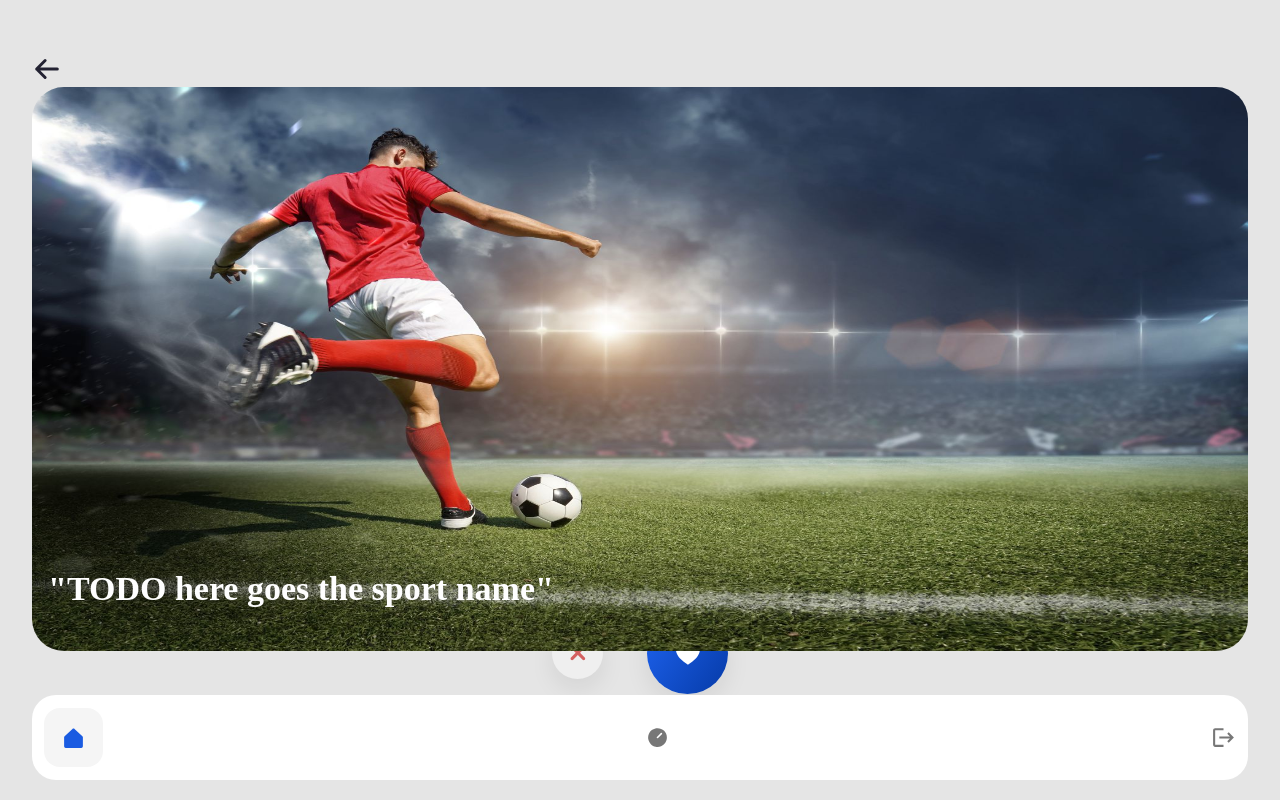
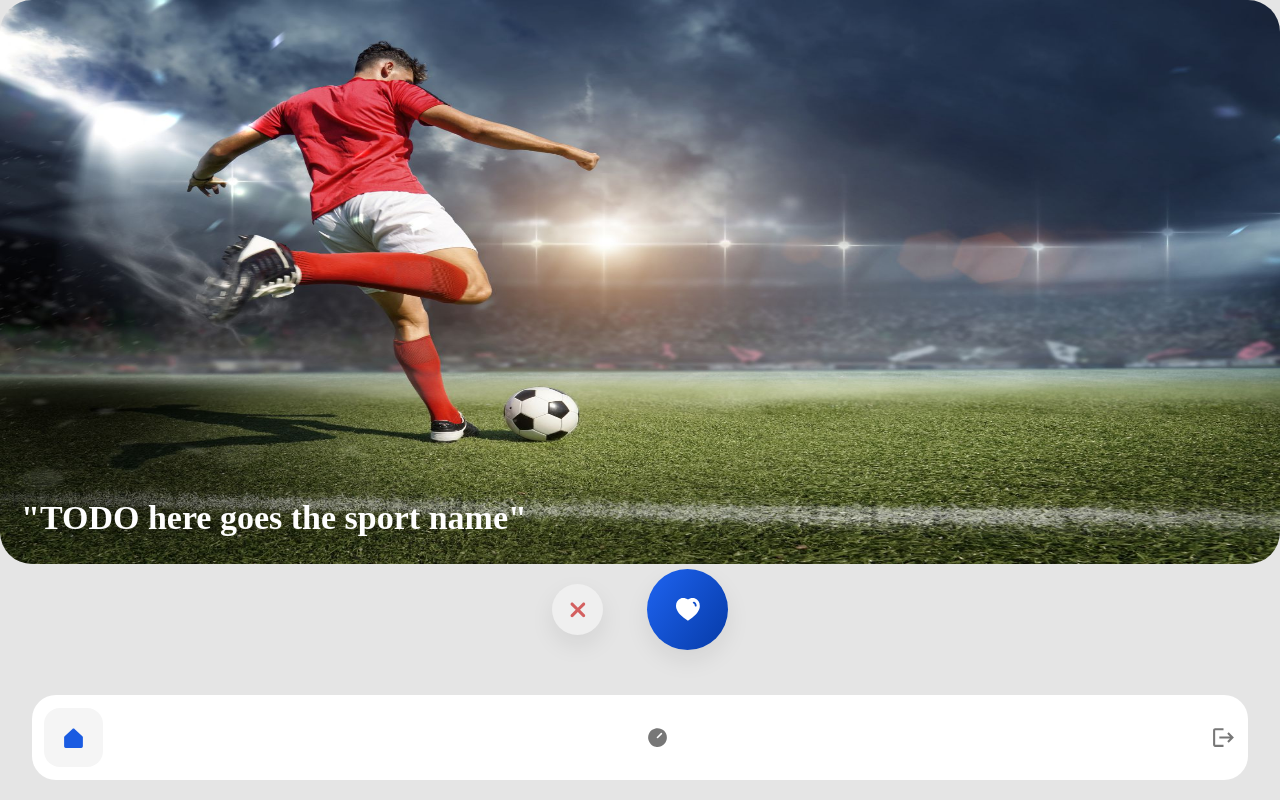
Before and after one commit to gabi04/greenrun2.0, a React (Create React App) app: page / in a window 1280 px wide. Built offline with nearby package versions, Linux system fonts and the light colour scheme.

Commit message:
style: improve home

```diff
--- a/src/App.tsx
+++ b/src/App.tsx
@@ -1,5 +1,4 @@
 import { AppStyled } from "./AppStyles";
-import LeftArrow from "./svgs/LeftArrow";
 import Footer from "./Components/Footer";
 import Scenes from "./scenes";
 import GreenRunContextProvider from "./contexts/GreenRunContext";
@@ -12,10 +11,6 @@ const App = (): JSX.Element => {
     <GreenRunContextProvider>
       <AppStyled>
         <div className="app__content">
-          <div className="app__content__header">
-            <LeftArrow />
-          </div>
-
           <div className="app__content__body">
             <Scenes />
           </div>
--- a/src/AppStyles.tsx
+++ b/src/AppStyles.tsx
@@ -2,26 +2,23 @@ import styled from "styled-components";
 
 export const AppStyled = styled.div`
   padding: 54px 32px 20px;
-  height: calc(100vh - 74px);
-  width: calc(100vw - 64px);
+  height: 100vh;
+  width: 100vw;
+  box-sizing: border-box;
   background-color: #e5e5e5;
   .app__content {
     display: grid;
     grid-template-areas:
-      "header"
       "body"
       "footer";
-    grid-template-rows: 33px calc(100% - 33px - 85px) 85px;
+    grid-template-rows: calc(100% - 85px - 40px) 85px;
+    row-gap: 40px;
     width: 100%;
     height: 100%;
-  }
-  .app__content__header {
-    grid-area: header;
   }
   .app__content__body {
     grid-area: body;
     height: inherit;
-    padding-bottom: 40px;
     box-sizing: border-box;
   }
   .app__content__footer {
--- a/src/scenes/History/index.tsx
+++ b/src/scenes/History/index.tsx
@@ -3,6 +3,7 @@ import axios from "axios";
 import { HistoryStyles } from "./HistoryStyles";
 import moment from "moment";
 import Sport from "./Sport";
+import LeftArrow from "../../svgs/LeftArrow";
 
 const History = (): JSX.Element => {
   const currentDate = moment().format("DD MMMM");
@@ -32,6 +33,7 @@ const History = (): JSX.Element => {
 
   return (
     <HistoryStyles>
+      <LeftArrow />
       <h1 className="history__title">History</h1>
       <p className="history__text--one">
         Lorem ipsum dolor sit amet, consectetur adipiscing elit.
--- a/src/scenes/Home/HomeStyles.jsx
+++ b/src/scenes/Home/HomeStyles.jsx
@@ -2,16 +2,37 @@ import styled from "styled-components";
 
 export const HomeStyles = styled.div`
   display: grid;
-  grid-template-rows: 564px calc(100% - 564px);
+  grid-template-rows: auto calc(100% - 564px + 54px);
   grid-template-areas:
     "image"
     "btns";
   height: 100%;
+  .home__img__container {
+    position: absolute;
+    top: 0;
+    left: 0;
+    right: 0;
+    bottom: calc(100vh - 564px);
+    height: 564px;
+  }
   .home__img {
     height: 100%;
     width: 100%;
     grid-area: image;
     border-radius: 32px;
+  }
+  .home__img__sport {
+    position: absolute;
+    bottom: 26px;
+    left: 21px;
+    font-family: "DM Sans";
+    font-style: normal;
+    font-weight: 700;
+    font-size: 34px;
+    line-height: 122.02%;
+    color: #fefefe;
+    object-fit: cover;
+    margin: 0;
   }
   .home__btns {
     grid-area: btns;
@@ -40,21 +61,4 @@ export const HomeStyles = styled.div`
       fill: white;
     }
   }
-
-  .home__img__container {
-    position: relative;
-  }
-
-  .home__img__sport {
-    position: absolute;
-    bottom: 8px;
-    left: 16px;
-    font-family: "DM Sans";
-    font-style: normal;
-    font-weight: 700;
-    font-size: 34px;
-    line-height: 122.02%;
-    color: #fefefe;
-    object-fit: cover;
-  }
 `;
```
